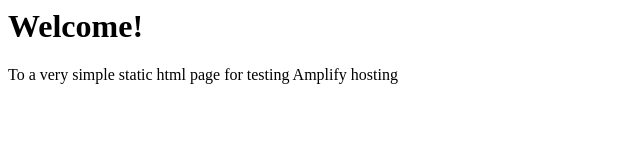
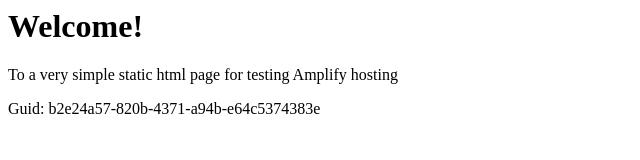
Before and after one commit to aws-aemilia-cmh/Github-PR-Commit-Integration-Test-DoNotTouch-v1-preprod-us-east-2, a website: page src/index.html in a window 1280 px wide. Shown: the whole page, without its empty margins (0-640 px from the left). Drawn offline with Linux system fonts and the light colour scheme.

Commit message:
commit from integ tests

```diff
--- a/src/index.html
+++ b/src/index.html
@@ -1,3 +1,5 @@
+
+
 <html lang="en">
 
 <head>
@@ -10,6 +12,6 @@
 <body>
     <h1>Welcome!</h1>
     <p>To a very simple static html page for testing Amplify hosting</p>
-</body>
+    <p>Guid: b2e24a57-820b-4371-a94b-e64c5374383e</p></body>
 
 </html>
```
